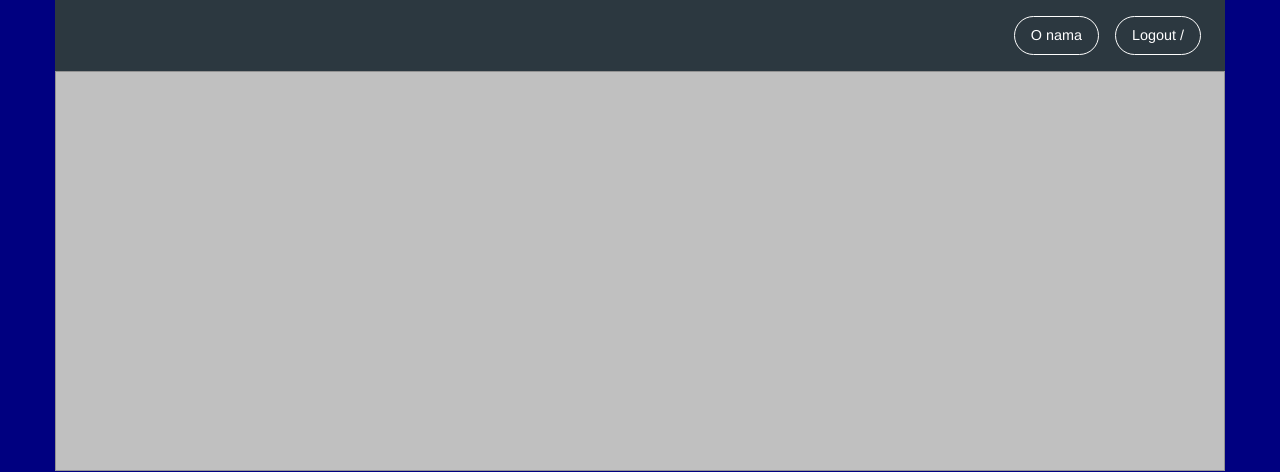
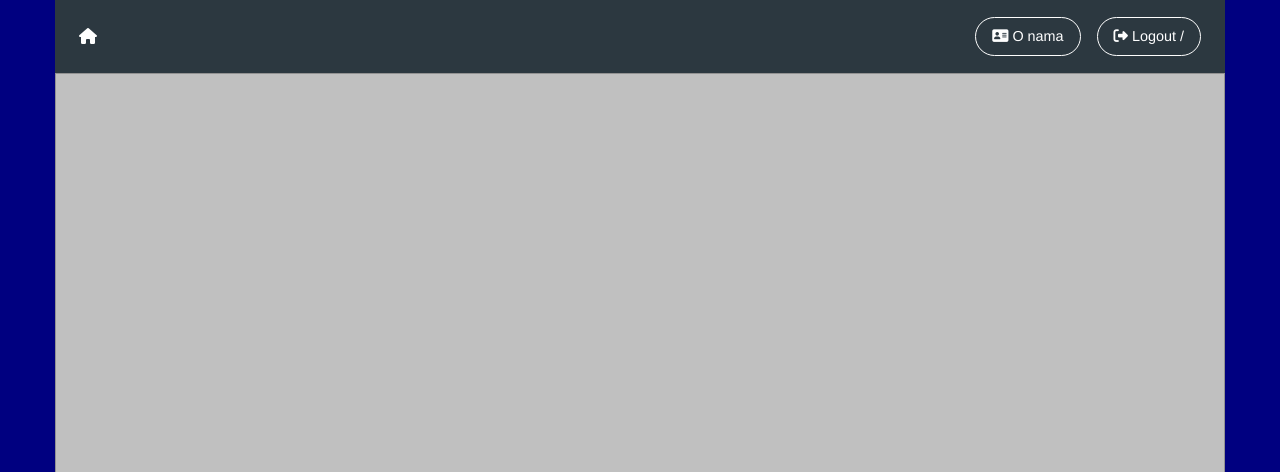
Before and after one commit to iivansic/zavrsnirad, a PHP site: template view/predlozak.phtml in a window 1280 px wide. Shown: the top 472 px of the page. Run offline with PHP 8.4, Linux system fonts and the light colour scheme; the template is opened without the code that fills it, so the values that code supplies are empty; the visitor is signed in with stand-in values (Sample User, id 1); some libraries are stand-ins or nearby versions.

Commit message:
šminkanje izbornika i programera s ikonicama

```diff
--- a/view/predlozak/izbornik.phtml
+++ b/view/predlozak/izbornik.phtml
@@ -3,7 +3,7 @@
     <span data-responsive-toggle="topbar-responsive" data-hide-for="medium">
       <button class="menu-icon" type="button" data-toggle></button>
     </span>
-    <a class="topbar-responsive-logo" href="<?=APP::config('url') ?>"><strong><?=APP::config('nazivAPP') ?></strong></a>
+    <a class="topbar-responsive-logo" href="<?=APP::config('url') ?>"><strong><i class="fas fa-home"></i> <?=APP::config('nazivAPP') ?></strong></a>
   </div>
 
 
@@ -14,7 +14,7 @@
 <div class="top-bar-left">
     <ul class="dropdown menu" data-dropdown-menu>
       <li>
-        <a href="#"><button type="button" class="button hollow topbar-responsive-button">Izbornik</button></a>
+        <a href="#"><button type="button" class="button hollow topbar-responsive-button"><i class="fas fa-bars"></i> Izbornik</button></a>
         <ul class="menu vertical">
 
         <li>
@@ -61,11 +61,11 @@
     <div id="topbar-responsive" class="topbar-responsive-links">
     <div class="top-bar-right">
       <ul class="menu simple horizontal medium-horizontal">
-        <li><a href="<?=APP::config('url') ?>index/onama"><button type="button" class="button hollow topbar-responsive-button">O nama</button></a></li>
+        <li><a href="<?=APP::config('url') ?>index/onama"><button type="button" class="button hollow topbar-responsive-button"><i class="fas fa-address-card"></i> O nama</button></a></li>
         <?php if(!isset($_SESSION['autoriziran'])):?>
           <li><a href="<?=APP::config('url') ?>index/login"><button type="button" class="button hollow topbar-responsive-button">Login</button></a></li>
         <?php else: ?>
-          <li><a href="<?=APP::config('url') ?>index/logout"><button type="button" class="button hollow topbar-responsive-button">Logout / <?= $_SESSION['autoriziran']->radnomjesto?> </button></a></li>
+          <li><a href="<?=APP::config('url') ?>index/logout"><button type="button" class="button hollow topbar-responsive-button"><i class="fas fa-sign-out-alt"></i> Logout / <?= $_SESSION['autoriziran']->radnomjesto?> </button></a></li>
         <?php endif; ?>
       </ul>
     </div>
--- a/view/predlozak/skripte.phtml
+++ b/view/predlozak/skripte.phtml
@@ -1,3 +1,4 @@
 <script src="<?=APP::config('url') ?>public/assets/js/vendor.js"></script>
 <script src="<?=APP::config('url') ?>public/assets/js/foundation.js"></script>
 <script src="<?=APP::config('url') ?>public/app.js"></script>
+<script src="https://kit.fontawesome.com/c867b674eb.js" crossorigin="anonymous"></script>
--- a/view/privatno/programer/index.phtml
+++ b/view/privatno/programer/index.phtml
@@ -1,4 +1,5 @@
-Ovdje Admin ima pravo upravljati programerima
+
+<i class="fas fa-address-card"></i> Ovdje Admin ima pravo upravljati programerima
 <br>
 
 <div class="grid-x">
```
